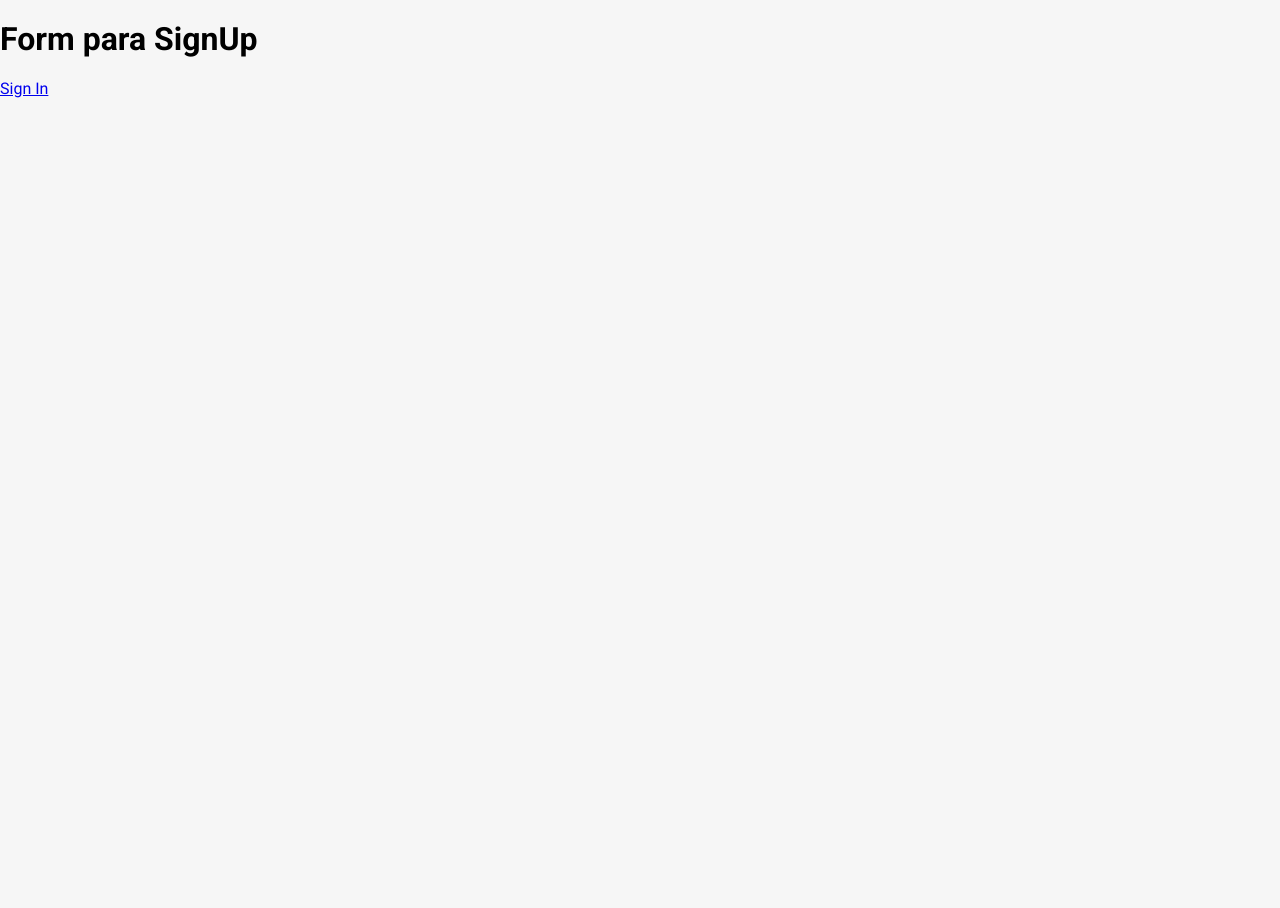
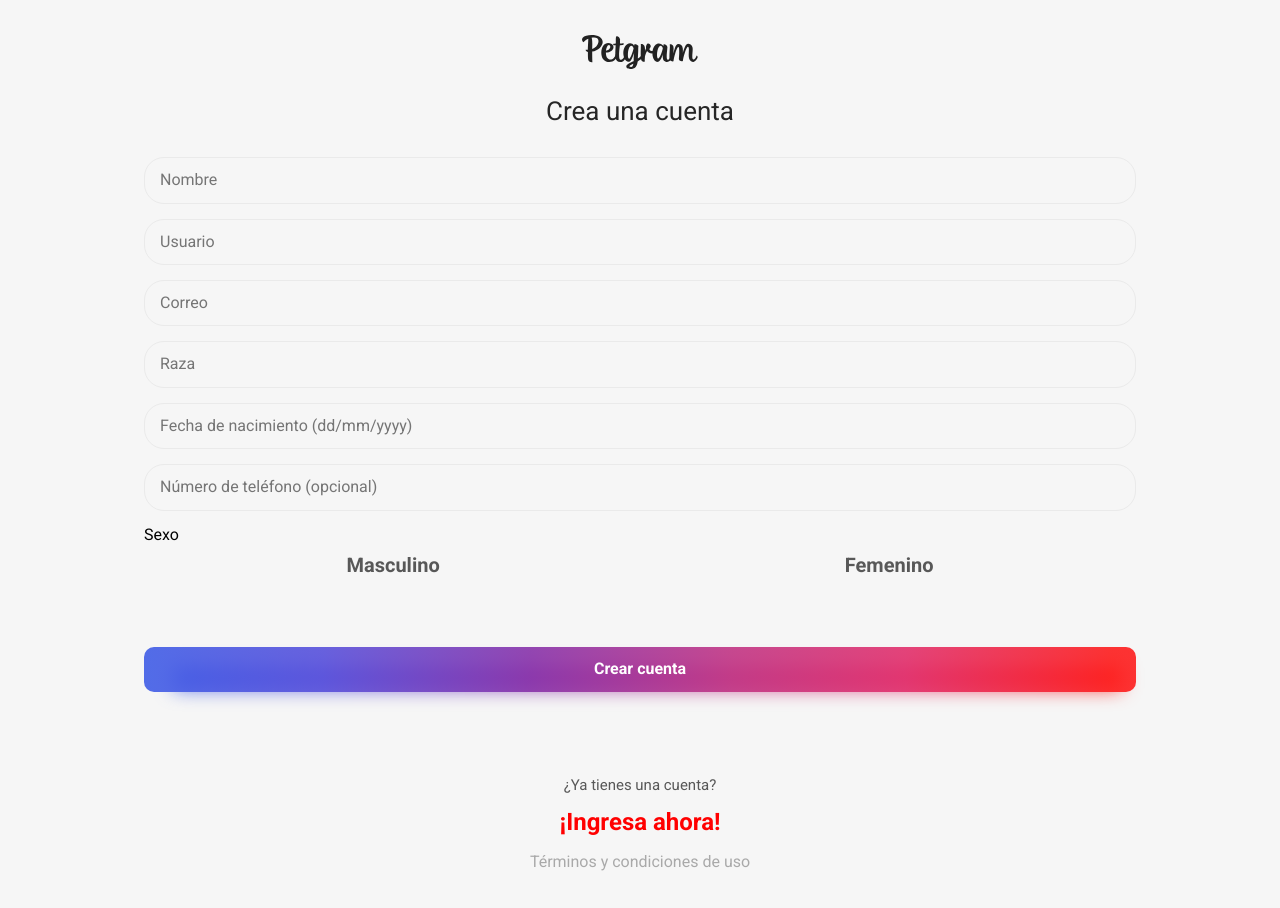
Before and after one commit to gdgrosario/petgram-front, a React (Create React App) app: page /SignUp in a window 1280 px wide. Shown: the top 908 px of the page. Before the commit the page ends 800 px from the top, so only its background shows below. Built offline with nearby package versions, Linux system fonts and the light colour scheme.

Commit message:
✨ add: global tailored styles and registration page

```diff
--- a/src/pages/Auth/SignUp.jsx
+++ b/src/pages/Auth/SignUp.jsx
@@ -1,12 +1,94 @@
-import { Link } from "react-router-dom"
-
+import { ReactComponent as Logo } from "assets/svgs/Logo.svg";
+import { Link } from "react-router-dom";
 export const SignUp = () => {
     return (
-        <div>
-            <h1>
-                Form para SignUp
+        <div className="container-global content-page-auth">
+            <Logo className="content-page-auth__icon" />
+            <h1 className="content-page-auth__title">
+                Crea una cuenta
             </h1>
-            <Link to="/Login">Sign In</Link>
+            <form className="content-page-auth__form" action="">
+
+                <input
+                    placeholder="Nombre"
+                    className="content-page-auth__input"
+                    type="text" />
+
+                <input
+                    placeholder="Usuario"
+                    className="content-page-auth__input"
+                    type="text" />
+
+                <input
+                    placeholder="Correo"
+                    className="content-page-auth__input"
+                    type="email" />
+
+               {/*  <input
+                    placeholder="Contraseña"
+                    className="content-page-auth__input"
+                    type="password" />
+
+                <input
+                    placeholder="Verfica la contraseña"
+                    className="content-page-auth__input"
+                    type="password" /> */}
+
+                <input
+                    placeholder="Raza"
+                    className="content-page-auth__input"
+                    type="text" />
+
+
+                <input
+                    type="text"
+                    className="content-page-auth__input"
+                    onFocus={
+                        (e)=> {
+                        e.currentTarget.type = "date";
+                        e.currentTarget.focus();
+                        }
+                    }
+                    placeholder="Fecha de nacimiento (dd/mm/yyyy)"
+                />
+
+                <input
+                    placeholder="Número de teléfono (opcional)"
+                    className="content-page-auth__input"
+                    type="tel" />
+
+                <div className="select-sex">
+                    <p className="select-sex__label">
+                        Sexo
+                    </p>
+                    <div className="select-sex__content">
+
+                        <input value="masculino" id="masculino" type="radio" name="rad"/>
+                        <label className="select-sex__sex-option" for="masculino">Masculino</label>
+
+                        <input value="femenino" id="femenino" type="radio" name="rad"/>
+                        <label className="select-sex__sex-option" for="femenino">Femenino</label>
+
+                    </div>
+                </div>
+
+                <button className="btn-form">
+                    Crear cuenta
+                </button>
+
+            </form>
+
+            <footer className="footer-auth">
+                <div>
+                    <h3 className="footer-auth__title">
+                        ¿Ya tienes una cuenta?
+                    </h3>
+                    <Link className="footer-auth__link"to="/login">¡Ingresa ahora!</Link>
+                </div>
+                <p className="footer-auth__terms">
+                    Términos y condiciones de uso
+                </p>
+            </footer>
         </div>
     )
 }
--- a/src/pages/Home/Home.js
+++ b/src/pages/Home/Home.js
@@ -11,7 +11,7 @@ export function Home() {
 
   return (
     <>
-      <section className="home animate__animated animate__rubberBand">
+      <section className="container-global home animate__animated animate__rubberBand">
         <Logo className="icon" />
         {
           user && !isLoading && <p>Tu historia </p>
--- a/src/pages/UserProfile/UserProfile.jsx
+++ b/src/pages/UserProfile/UserProfile.jsx
@@ -47,7 +47,7 @@ export const UserProfile = (props) => {
             </section>
 
 
-            <div className="container-user">
+            <div className="container-global">
                 <p className="box-profile__description-profile">
                     Lorem ipsum dolor sit amet consectetur adipisicing elit. Non sunt dicta provident.
                 </p>
--- /dev/null
+++ b/src/styles/base/_base.scss
@@ -0,0 +1,8 @@
+.separationMargin {
+    margin: 30px 0;
+}
+
+.container-global{
+    padding: 20px;
+    margin-bottom: 80px;
+}
--- a/src/styles/base/_resets.scss
+++ b/src/styles/base/_resets.scss
@@ -1,3 +1,11 @@
+*{
+  -webkit-tap-highlight-color: rgba(0,0,0,0);
+  list-style: none;
+  box-sizing: border-box;
+  word-wrap: break-word;
+  outline: none!important;
+  text-decoration: none;
+}
 html {
   font-family: "Roboto", sans-serif;
   background: $bg_white;
--- a/src/styles/components/_button.scss
+++ b/src/styles/components/_button.scss
@@ -22,3 +22,35 @@
         color: #404040;
     }
 }
+
+.btn-form{
+    width: 100%;
+    color: #fff;
+    font-weight: bold;
+    border: none;
+    height: 45px;
+    border-radius: 10px;
+    background: linear-gradient(91deg, rgba(64, 93, 230, 0.9) 0.23%, rgba(88, 81, 219, 0.9) 17.97%, rgba(136, 51, 170, 0.9) 38.9%, rgba(193, 53, 132, 0.9) 59.25%, rgba(225, 48, 108, 0.9) 76.75%, rgba(253, 29, 29, 0.9) 97.53%);
+    -webkit-border-radius: 10px;
+    -moz-border-radius: 10px;
+    -ms-border-radius: 10px;
+    -o-border-radius: 10px;
+    position: relative;
+    &:before {
+        content: "";
+        z-index: -1;
+        position: absolute;
+        top: 0;
+        right: 0;
+        bottom: 23px;
+        left: 15px;
+        background: inherit;
+        filter: blur(10px);
+        transform: translateY(20px) scale(0.97);
+        -webkit-filter: blur(10px);
+        -webkit-transform: translateY(20px) scale(0.97);
+        -moz-transform: translateY(20px) scale(0.97);
+        -ms-transform: translateY(20px) scale(0.97);
+        -o-transform: translateY(20px) scale(0.97);
+    }
+}
--- a/src/styles/components/_footerActionsButtons.scss
+++ b/src/styles/components/_footerActionsButtons.scss
@@ -1,8 +1,8 @@
 .footer-action-nav{
-    background: linear-gradient(91.28deg, rgb(234, 234, 234) 0%, rgb(251, 251, 251) 100%);
+    background: linear-gradient(91.28deg, $bg_white 0%, rgb(251, 251, 251) 100%);
     position: fixed;
     z-index: 1;
-    height: 70px;
+    height: 65px;
     bottom: 0;
     left: 0;
     right: 0;
@@ -21,8 +21,7 @@
     }
 
     &__nav{
-        margin-top: 18px;
-
+        margin-top: 16px;
     }
 
     &__svg{
--- a/src/styles/main.scss
+++ b/src/styles/main.scss
@@ -4,7 +4,8 @@
 @import './utilities/colors';
 
 //base
-@import './base/resets';
+@import './base/resets',
+        './base/base';
 
 //layout
 @import './layout/gridCards';
@@ -25,4 +26,5 @@
     './pages/followers',
     './pages/home',
     './pages/team',
+    './pages/signUp',
     './pages/userProfile';
--- /dev/null
+++ b/src/styles/pages/_signUp.scss
@@ -0,0 +1,94 @@
+.content-page-auth{
+    display: flex;
+    align-items: center;
+    flex-direction: column;
+    &__icon{
+        margin: 15px 0 10px 0;
+    }
+    &__title{
+        font-weight: 400;
+        font-size: 26px;
+        color: #262626;
+        margin-bottom: 30px;
+    }
+    &__form{
+        display: flex;
+        align-items: center;
+        flex-direction: column;
+        width: 80%;
+    }
+    &__input{
+        width: 100%;
+        border: 1.9px solid #EAEAEA;
+        padding: 13px 15px;
+        background-color: transparent;
+        border-radius: 20px;
+        color: $gray;
+        transition: all .2s;
+        margin-bottom: 15px;
+        -webkit-transition: all .2s;
+        -moz-transition: all .2s;
+        -ms-transition: all .2s;
+        -o-transition: all .2s;
+        &:focus{
+            color: #000;
+        }
+
+    }
+}
+.select-sex{
+    display: flex;
+    width: 100%;
+    flex-direction: column;
+    margin-bottom: 70px;
+    &__label{
+        margin: 0 0 10px 0;
+    }
+    &__content{
+        display: flex;
+        justify-content: space-around;
+    }
+
+    &__sex-option{
+        font-weight: bold;
+        font-size: 20px;
+        color: $gray;
+        font-weight: bold;
+
+    }
+
+    #femenino:checked + &__sex-option, #masculino:checked + &__sex-option {
+        background: linear-gradient(91deg, rgba(64, 93, 230, 0.9) 0.23%, rgba(88, 81, 219, 0.9) 17.97%, rgba(136, 51, 170, 0.9) 38.9%, rgba(193, 53, 132, 0.9) 59.25%, rgba(225, 48, 108, 0.9) 76.75%, rgba(253, 29, 29, 0.9) 97.53%);
+        background-clip: text;
+        -webkit-background-clip: text;
+        -webkit-text-fill-color: transparent;
+
+    }
+}
+
+.footer-auth{
+    display: flex;
+    flex-direction: column;
+    justify-content: flex-end;
+    text-align: center;
+    position: relative;
+    bottom: 0;
+    margin-top: 70px;
+    &__title{
+        font-weight: 400;
+        color: $gray;
+        font-size: 15px;
+    }
+    &__link{
+        color: Red;
+        font-weight: 700;
+        font-size: 24px;
+    }
+    &__terms{
+        color: #A9A9A9;
+    }
+}
+
+input[type="radio"]{
+    display: none;
+}
--- a/src/styles/pages/_userProfile.scss
+++ b/src/styles/pages/_userProfile.scss
@@ -1,8 +1,3 @@
-.container-user{
-    padding: 10px 30px  30px 30px;
-    margin-bottom: 60px;
-}
-
 .box-profile{
     margin-top: 60px;
     height: 255px;
```
